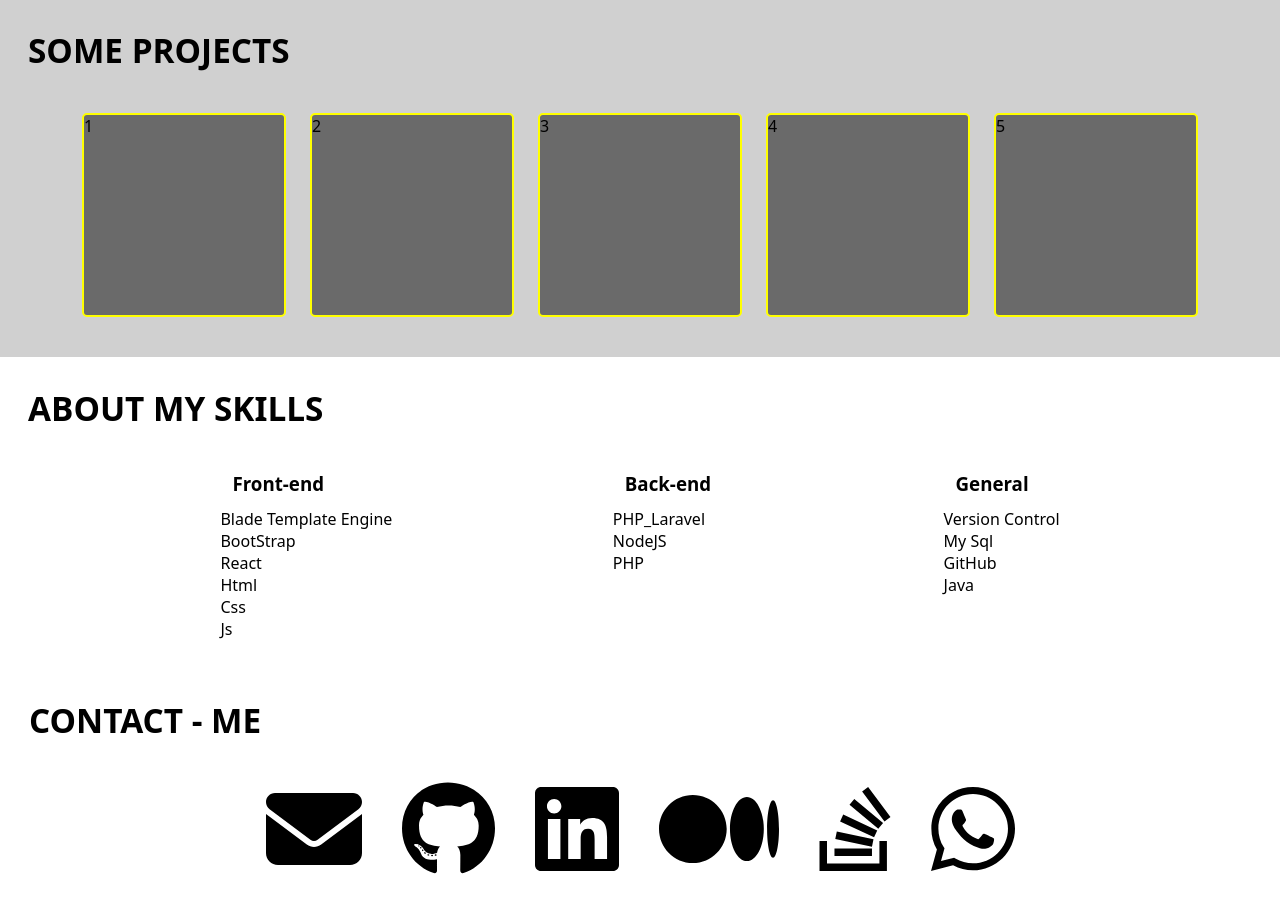
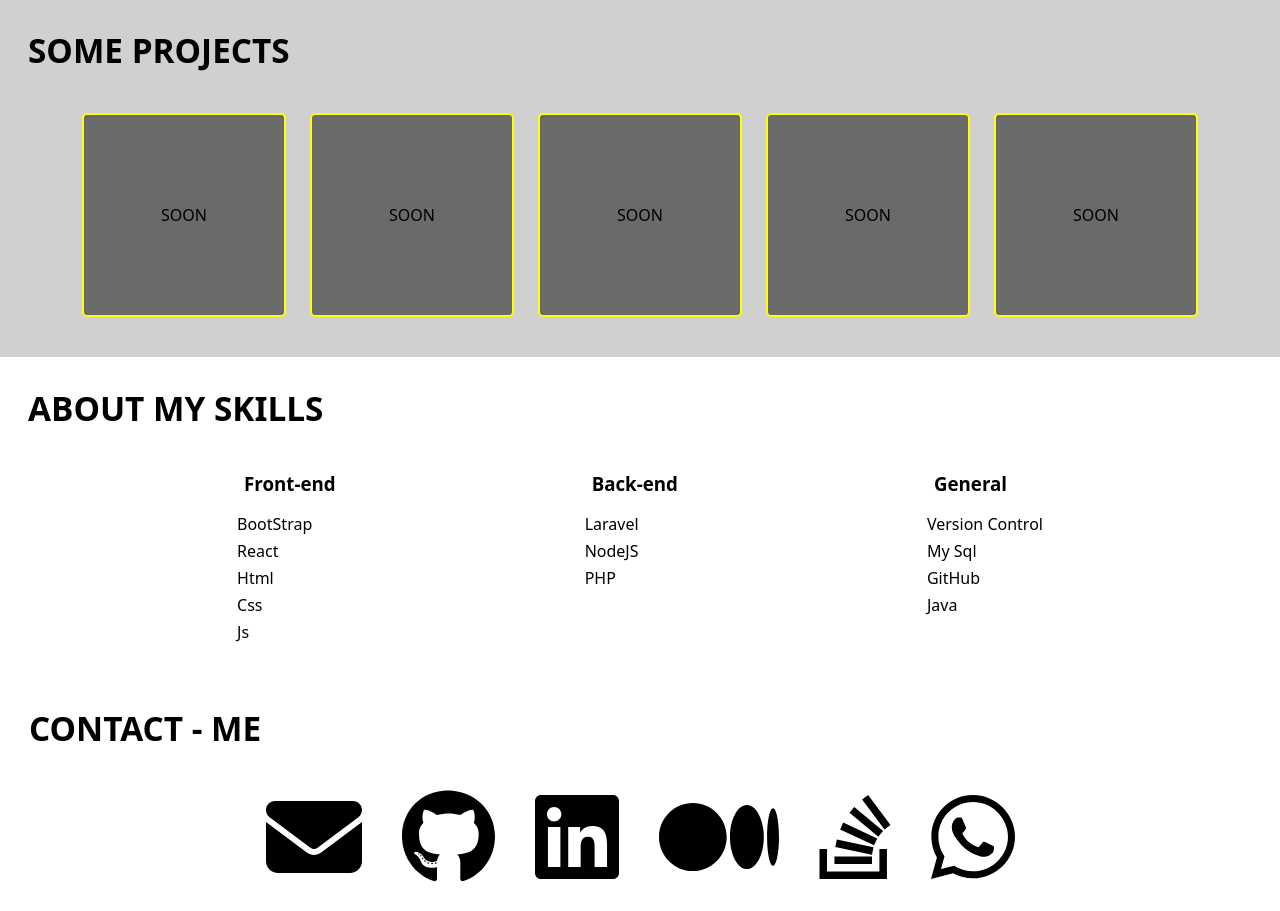
Before and after one commit to Graciano1997/gracianohenrique-portofolio, a React (Create React App) app: page / in a window 1280 px wide. Shown: the part 734-1645 px from the top of the page. Built offline with nearby package versions, Linux system fonts and the light colour scheme.

Commit message:
I have worked in the Designer

```diff
--- a/src/App.css
+++ b/src/App.css
@@ -4,21 +4,30 @@
   font-family: system-ui, -apple-system, BlinkMacSystemFont, 'Segoe UI', Roboto, Oxygen, Ubuntu, Cantarell, 'Open Sans', 'Helvetica Neue', sans-serif;
 }
 
+body{
+
+}
+
 @media screen and (max-width:480px){
-
-  /*Only mobiles*/
+  body{
+    display: flex;
+    flex-direction: column;
+  }
 }
 
 @media screen and (min-width:481px) and (max-width:768px){
+  body{
+    display: flex;
+    flex-direction: column;
+  }
   .white,.black{
-    color: pink;
   }
 
 }
 
 @media screen and (min-width:769px) and (max-width:1199px){
+
   .white,.black{
-    color: green;
   }
 
 }
@@ -27,7 +36,6 @@
 
 @media screen and (min-width:1200px){
   .white,.black{
-    color:green;
   }
 
 }
--- a/src/components/Contacts.jsx
+++ b/src/components/Contacts.jsx
@@ -40,16 +40,6 @@ const socials = [
 
 const Contact = (props) => {
 
-  const handleClick = (anchor) => () => {
-    const id = `${anchor}-section`;
-    const element = document.getElementById(id);
-    if (element) {
-      element.scrollIntoView({
-        behavior: "smooth",
-        block: "start",
-      });
-    }
-  };
 
   return (
                     <div className="contatos" id={props.style}>
--- a/src/components/Nav.jsx
+++ b/src/components/Nav.jsx
@@ -1,15 +1,30 @@
 import './css/nav.css';
 
+
+const handleClick = (anchor) => () => {
+    const id = `${anchor}`;
+    const element = document.getElementById(id);
+    if (element) {
+      element.scrollIntoView({
+        behavior: "smooth",
+        block: "start",
+        time:"12s",
+      });
+    }
+  };
 function Nav(props){
+
+
+
     return (
 
         <nav className='nav'   >
             <div id={props.className}>
-            <a href="#skill"> My SKills</a>
-            <a href="#about">  About Me </a>
-             <a href="#project"> Projects </a>
-             <a href="#contact"> Contact-Me </a>
-             <a href="#time">Time</a>
+            <a href="#skill" onClick={handleClick('skill')}> My SKills</a>
+            <a href="#about" onClick={handleClick('about')}>  About Me </a>
+             <a href="#project" onClick={handleClick('project')}> Projects </a>
+             <a href="#contact" onClick={handleClick('contact')}> Contact-Me </a>
+             <a href="#time" onClick={handleClick('time')}>Time</a>
 
             </div>
         </nav>
--- a/src/components/ProjectSection.jsx
+++ b/src/components/ProjectSection.jsx
@@ -7,11 +7,11 @@ export default function ProjectSection(){
 
             <h1>SOME PROJECTS</h1>
         <div className='projects'>
-        <div>1</div>
-        <div>2</div>
-        <div>3</div>
-        <div>4</div>
-        <div>5</div>
+        <div>SOON</div>
+        <div>SOON</div>
+        <div>SOON</div>
+        <div>SOON</div>
+        <div>SOON</div>
 
         </div>
 
--- a/src/components/SkillSection.jsx
+++ b/src/components/SkillSection.jsx
@@ -14,7 +14,6 @@ export default function SkillSection(){
         <ul>
         <li> <h3>Front-end</h3></li>
        <li>
-        <li>Blade Template Engine</li>
         <li>BootStrap</li>
        <li>React</li>
         <li>Html</li>
@@ -28,7 +27,7 @@ export default function SkillSection(){
 <li> <h3> Back-end</h3></li>
 <li>
 <ul>
-<li>PHP_Laravel</li>
+<li>Laravel</li>
 <li>NodeJS</li>
 <li>PHP</li>
 </ul>
--- a/src/components/css/about.css
+++ b/src/components/css/about.css
@@ -9,17 +9,15 @@
 
 }
 
-.about p{
+h1{font-size: 25pt; margin-bottom: 18px;}
+.about p{    padding: 7px;}
+h3{ padding: 12px;}
 
-    padding: 7px;
-}
 
-h3{
-    padding: 12px;
+
+/*Mobile ......*/
+@media screen and (max-width:480px){
+    /*Only mobiles*/
+
 
 }
-
-h1{
-   font-size: 25pt;
-   margin-bottom: 18px;
-}
--- a/src/components/css/avatar.css
+++ b/src/components/css/avatar.css
@@ -1,3 +1,8 @@
+/*Mobile ......*/
+@media screen and (max-width:480px){
+
+}
+
 .avatar{
 
     margin-bottom: 5px;
--- a/src/components/css/contact.css
+++ b/src/components/css/contact.css
@@ -1,23 +1,5 @@
-.contact{
-   border: 0.01px solid white;
-
-    }
-
-    .contact h1{
-       margin-top: 28px;
-       margin-left: 28px;
-
-    }
- .contactme{
-
-   margin-bottom: 28px;
-   margin-top: 28px;
-    display: flex;
-    flex-direction: row;
-    justify-content: center;
-
-
- }
+.contact{border: 0.01px solid white;    }
+    .contact h1{ margin-top: 28px;margin-left: 28px;}
 
  .contactme div{
     width: 200px;
@@ -25,17 +7,8 @@
     background-color: rgba(0, 0, 0, 0.493);
     color:white;
     margin: 5px;
-
  }
 
- .ArrowUp{
-   margin-top: 15px;
-   display: flex;
-   flex-direction: row;
-   justify-content: end;
-   margin-right: 9%;
-   position: relative;
-}
 .ArrowUp div a{
    text-align: center;
    font-size: 50pt;
@@ -47,11 +20,6 @@
    font-size: 50px;
 }
 
-.contatos{
-   display: flex;
-   justify-content: center;
-
-}
 #contatos-white a,#contatos-black a{
 
    margin: 20px;
@@ -80,4 +48,72 @@
    text-align: center;
 }
 
+.ArrowUp{
+   margin-top: 15px;
+   display: flex;
+   flex-direction: column;
+   justify-content: center;
+   margin-right: 9%;
+   position: relative;
 }
+}
+
+@media screen and (min-width:481px) and (max-width:768px){
+   .contatos{
+      display: flex;
+      flex-direction: flex;
+      flex-wrap: wrap;
+      justify-content: center;
+
+   }
+   .ArrowUp{
+      margin-top: 15px;
+      display: flex;
+      flex-direction: row;
+      justify-content: end;
+      margin-right: 9%;
+      position: relative;
+   }
+
+}
+
+@media screen and (min-width:769px) and (max-width:1199px){
+   .contatos{
+      display: flex;
+      flex-direction: flex;
+      flex-wrap: wrap;
+      justify-content: center;
+
+   }
+
+   .ArrowUp{
+      margin-top: 15px;
+      display: flex;
+      flex-direction: row;
+      justify-content: end;
+      margin-right: 9%;
+      position: relative;
+   }
+
+}
+
+
+
+@media screen and (min-width:1200px){
+   .ArrowUp{
+      margin-top: 15px;
+      display: flex;
+      flex-direction: row;
+      justify-content: end;
+      margin-right: 9%;
+      position: relative;
+   }
+   .contatos{
+      display: flex;
+      flex-direction: flex;
+      flex-wrap: wrap;
+      justify-content: center;
+
+   }
+
+}
--- a/src/components/css/main.css
+++ b/src/components/css/main.css
@@ -9,7 +9,8 @@
 
 @media screen and (min-width:481px) and (max-width:768px){
     .main{
-        display: grid;
+        display: flex;
+        flex-direction: column;
     }
 }
 
@@ -17,6 +18,8 @@
 @media screen and (min-width:769px) and (max-width:1199px){
     .main{
         display: grid;
+        grid-template-rows: 500px repeat(2,auto);
+
     }
 }
 
--- a/src/components/css/nav.css
+++ b/src/components/css/nav.css
@@ -1,3 +1,4 @@
+/*Mobile ......*/
 @media screen and (max-width:480px){
     /*Only mobiles*/
     .nav div{
@@ -15,25 +16,21 @@ padding: 5px;
     }
     #black a{
        background-color:rgb(204, 99, 99);
-
     }
     #white a{
-    background-color:rgb(99, 204, 164);
-
-}
+    background-color:rgb(99, 204, 164);   }
 
 #white,#black{
     display: none;
 }
 
     .nav a{
-
         margin-top: 10px;
         text-decoration: none;  }
+}
+/* Mobile Done*/
 
-}
-
-
+/*Tablet Iphod and Mobile Landscape*/
 @media screen and (min-width:481px) and (max-width:768px){
 .nav{
     display: flex;
@@ -41,9 +38,7 @@ padding: 5px;
 
      justify-content:flex-end;
 }
-
 .nav a{ justify-content:space-between;}
-
 .nav a:hover{
     font-size: 14px;
     font-weight: bold;
@@ -52,8 +47,9 @@ padding: 5px;
     padding-left: 14px;
 }
 }
+/*Tablet Iphod and Mobile Landscape DONE*/
 
-
+/* Some Computerss*/
 @media screen and (min-width:769px) and (max-width:1199px){
     .nav {
         display: flex;
@@ -70,9 +66,9 @@ padding: 5px;
     padding-left: 14px;
 }
 }
+/* Done*/
 
-
-
+/* Large COmputer and TV*/
 @media screen and (min-width:1200px){
     .nav{
         display: flex;
@@ -92,18 +88,10 @@ padding: 5px;
     }
 }
 
-.nav{
-    margin: 28px;
-}
-.nav div a{
- text-decoration: none;
-}
-#black a{
-    color: white;
+/* DONE*/
 
-}
-#white a{
+.nav{margin: 28px;   }
 
-    color:black;
-
-}
+.nav div a{ text-decoration: none;   }
+#black a{    color: white;}
+#white a{    color:black;}
--- a/src/components/css/project.css
+++ b/src/components/css/project.css
@@ -21,7 +21,11 @@ background-color: rgba(0, 0, 0, 0.185);
 }
 
 .projects div{
+    display: flex;
+    flex-direction: column;
+    justify-content: center;
 background-color: rgba(0, 0, 0, 0.493);
+text-align: center;
 margin: 12px;
 border: 2px solid yellow;
     width: 200px;
--- a/src/components/css/skill.css
+++ b/src/components/css/skill.css
@@ -1,3 +1,76 @@
+
+@media screen and (max-width:480px){
+    #skills{
+        margin-bottom: 28px;
+        margin-top: 28px;
+        display: flex;
+        flex-direction: column;
+        justify-content: center;
+    }
+
+    #skills div{ text-align: center; }
+    #skills div li li{    margin: 5px; list-style: square;}
+    #skills div li li:hover{    border-radius: 12px;
+    color:black;
+    font-size: 12pt;
+    }
+
+
+            }
+
+            /*Tablet Iphod and Mobile Landscape*/
+@media screen and (min-width:481px) and (max-width:768px){
+
+#skills{
+    margin-bottom: 28px;
+    margin-top: 28px;
+    display: flex;
+    flex-direction: row;
+    justify-content: space-evenly;
+}
+
+    #skills div{ text-align: center; }
+    #skills div li li{    margin: 5px;}
+    #skills div li li:hover{    border-radius: 12px;
+    color:black;
+    font-size: 12pt;
+    }
+}
+
+    /*Tablet Iphod and Mobile Landscape DONE*/
+
+    @media screen and (min-width:769px) and (max-width:1199px){
+
+
+
+#skills{
+    margin-bottom: 28px;
+    margin-top: 28px;
+    display: flex;
+    flex-direction: row;
+    justify-content: space-evenly;
+}
+#skills div li li{    margin: 5px; }
+
+
+    }
+
+
+@media screen and (min-width:1200px){
+
+
+#skills{
+    margin-bottom: 28px;
+    margin-top: 28px;
+    display: flex;
+    flex-direction: row;
+    justify-content: space-evenly;
+}
+#skills div li li{    margin: 5px; }
+
+
+}
+
 .skill{
 
     background-color: rgba(255, 255, 255, 0.699);
@@ -8,15 +81,6 @@
     margin-left: 28px;
 
  }
-
-#skills{
-    margin-bottom: 28px;
-    margin-top: 28px;
-    display: flex;
-    flex-direction: row;
-    justify-content: space-evenly;
-}
-
 #skills ul{
     list-style: none;
 }
```
